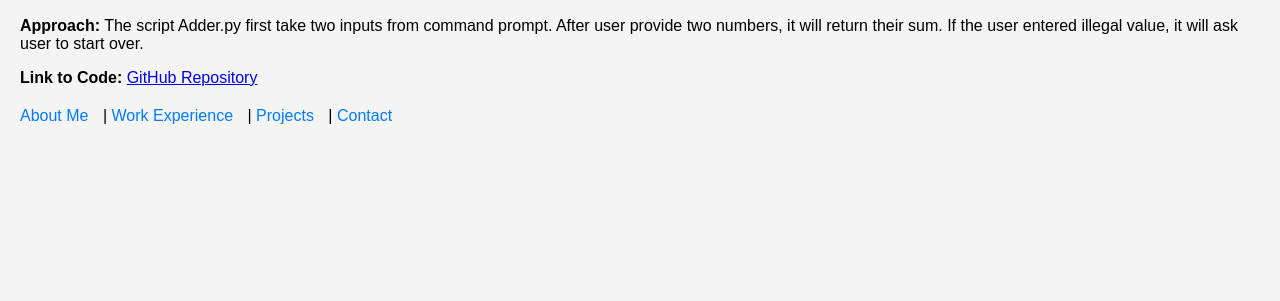
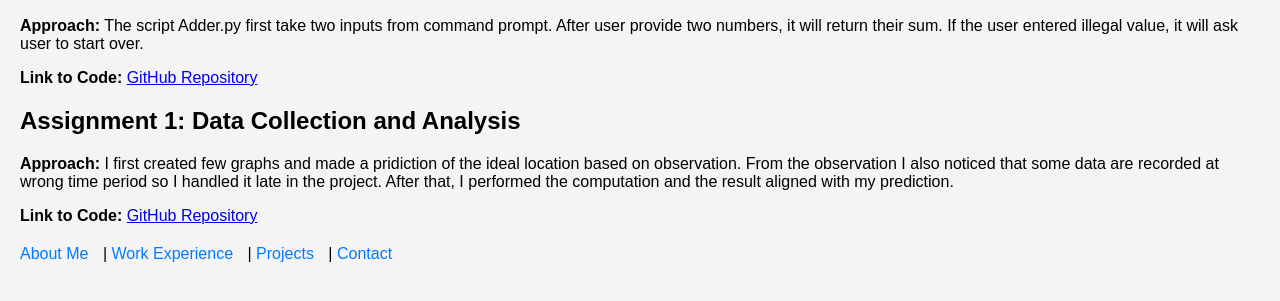
Before and after one commit to Lelouch-Vi-Britannia/Lelouch-Vi-Britannia.github.io, a plain HTML site: page assignments.html in a window 1280 px wide. Shown: the part 111-412 px from the top of the page. Drawn offline with Linux system fonts and the light colour scheme.

Commit message:
Updated assignment 1

```diff
--- a/assignments.html
+++ b/assignments.html
@@ -15,6 +15,14 @@
 </p>
 <p>
     <strong>Link to Code:</strong> <a href="https://github.com/Lelouch-Vi-Britannia/hali-assignment-0" target="_blank">GitHub Repository</a>
+</p>
+
+<h2>Assignment 1: Data Collection and Analysis</h2>
+<p>
+    <strong>Approach:</strong> I first created few graphs and made a pridiction of the ideal location based on observation. From the observation I also noticed that some data are recorded at wrong time period so I handled it late in the project. After that, I performed the computation and the result aligned with my prediction.
+</p>
+<p>
+    <strong>Link to Code:</strong> <a href="https://github.com/Lelouch-Vi-Britannia/bu_hali-assignment-1" target="_blank">GitHub Repository</a>
 </p>
 
 <!-- <h2>Assignment 2: [Title of Assignment]</h2>
```
